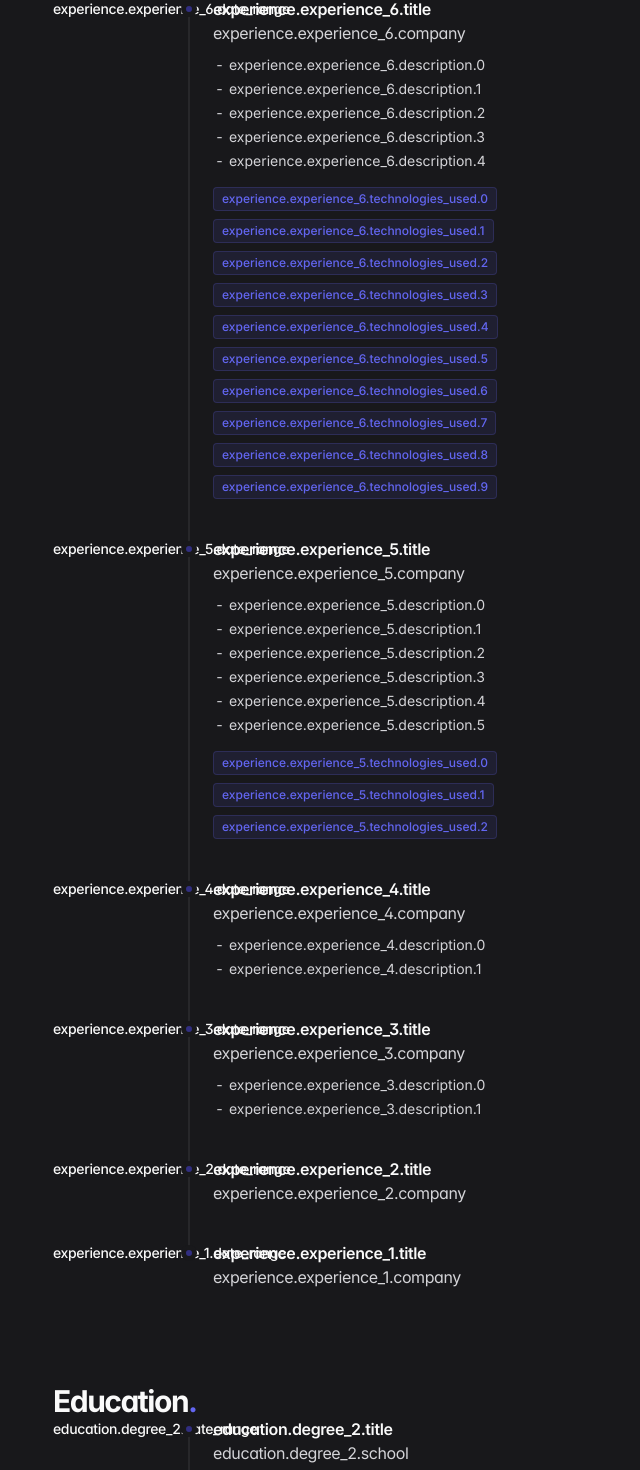
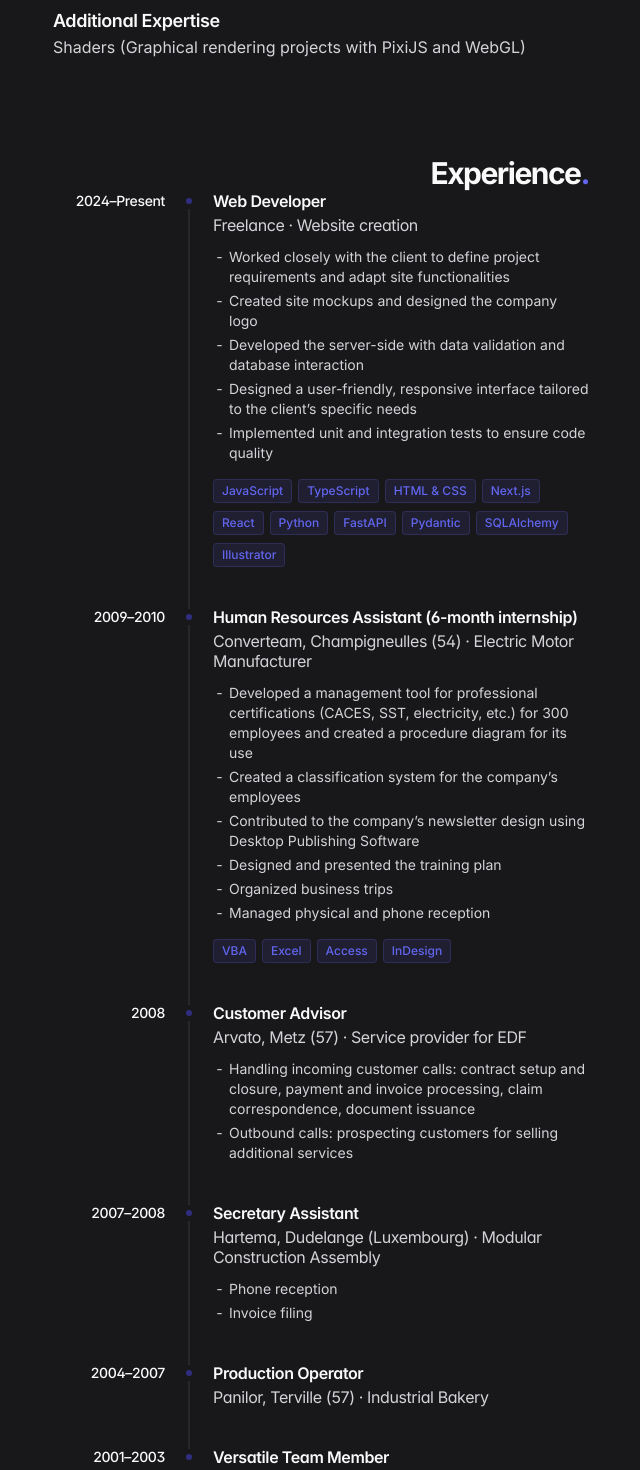
Before and after one commit to Yann-rem/cv, a Next.js app: page /en in a window 1280 px wide. Shown: the part 1153-2623 px from the top of the page, without its empty margins (595-1235 px from the left). Built offline with nearby package versions, Linux system fonts and the light colour scheme.

Commit message:
Update translation keys

```diff
--- a/src/app/[locale]/components/about/About.tsx
+++ b/src/app/[locale]/components/about/About.tsx
@@ -12,9 +12,9 @@ const About: FC = () => {
 
   return (
     <div className={styles["paragraphs"]}>
-      <p className="paragraph">{t("paragraph_1")}</p>
-      <p className="paragraph">{t("paragraph_2")}</p>
-      <p className="paragraph">{t("paragraph_3")}</p>
+      <p className="paragraph">{t("paragraph1")}</p>
+      <p className="paragraph">{t("paragraph2")}</p>
+      <p className="paragraph">{t("paragraph3")}</p>
     </div>
   );
 };
--- a/src/app/[locale]/components/education/educationData.ts
+++ b/src/app/[locale]/components/education/educationData.ts
@@ -6,13 +6,13 @@ interface EducationItem {
 
 export const educationItems: EducationItem[] = [
   {
-    dateRangeKey: "degree_2.date_range",
-    titleKey: "degree_2.title",
-    schoolKey: "degree_2.school",
+    dateRangeKey: "degree2.date_range",
+    titleKey: "degree2.title",
+    schoolKey: "degree2.school",
   },
   {
-    dateRangeKey: "degree_1.date_range",
-    titleKey: "degree_1.title",
-    schoolKey: "degree_1.school",
+    dateRangeKey: "degree1.date_range",
+    titleKey: "degree1.title",
+    schoolKey: "degree1.school",
   },
 ] as const;
--- a/src/app/[locale]/components/experience/experienceData.ts
+++ b/src/app/[locale]/components/experience/experienceData.ts
@@ -8,67 +8,68 @@ interface ExperienceItem {
 
 export const experienceItems: ExperienceItem[] = [
   {
-    dateRangeKey: "experience_6.date_range",
-    titleKey: "experience_6.title",
-    companyKey: "experience_6.company",
+    dateRangeKey: "experience6.date_range",
+    titleKey: "experience6.title",
+    companyKey: "experience6.company",
     descriptionKey: [
-      "experience_6.description.0",
-      "experience_6.description.1",
-      "experience_6.description.2",
-      "experience_6.description.3",
-      "experience_6.description.4",
+      "experience6.description.0",
+      "experience6.description.1",
+      "experience6.description.2",
+      "experience6.description.3",
+      "experience6.description.4",
     ],
     technologiesUsedKey: [
-      "experience_6.technologies_used.0",
-      "experience_6.technologies_used.1",
-      "experience_6.technologies_used.2",
-      "experience_6.technologies_used.3",
-      "experience_6.technologies_used.4",
-      "experience_6.technologies_used.5",
-      "experience_6.technologies_used.6",
-      "experience_6.technologies_used.7",
-      "experience_6.technologies_used.8",
-      "experience_6.technologies_used.9",
+      "experience6.technologies_used.0",
+      "experience6.technologies_used.1",
+      "experience6.technologies_used.2",
+      "experience6.technologies_used.3",
+      "experience6.technologies_used.4",
+      "experience6.technologies_used.5",
+      "experience6.technologies_used.6",
+      "experience6.technologies_used.7",
+      "experience6.technologies_used.8",
+      "experience6.technologies_used.9",
     ],
   },
   {
-    dateRangeKey: "experience_5.date_range",
-    titleKey: "experience_5.title",
-    companyKey: "experience_5.company",
+    dateRangeKey: "experience5.date_range",
+    titleKey: "experience5.title",
+    companyKey: "experience5.company",
     descriptionKey: [
-      "experience_5.description.0",
-      "experience_5.description.1",
-      "experience_5.description.2",
-      "experience_5.description.3",
-      "experience_5.description.4",
-      "experience_5.description.5",
+      "experience5.description.0",
+      "experience5.description.1",
+      "experience5.description.2",
+      "experience5.description.3",
+      "experience5.description.4",
+      "experience5.description.5",
     ],
     technologiesUsedKey: [
-      "experience_5.technologies_used.0",
-      "experience_5.technologies_used.1",
-      "experience_5.technologies_used.2",
+      "experience5.technologies_used.0",
+      "experience5.technologies_used.1",
+      "experience5.technologies_used.2",
+      "experience5.technologies_used.3",
     ],
   },
   {
-    dateRangeKey: "experience_4.date_range",
-    titleKey: "experience_4.title",
-    companyKey: "experience_4.company",
-    descriptionKey: ["experience_4.description.0", "experience_4.description.1"],
+    dateRangeKey: "experience4.date_range",
+    titleKey: "experience4.title",
+    companyKey: "experience4.company",
+    descriptionKey: ["experience4.description.0", "experience4.description.1"],
   },
   {
-    dateRangeKey: "experience_3.date_range",
-    titleKey: "experience_3.title",
-    companyKey: "experience_3.company",
-    descriptionKey: ["experience_3.description.0", "experience_3.description.1"],
+    dateRangeKey: "experience3.date_range",
+    titleKey: "experience3.title",
+    companyKey: "experience3.company",
+    descriptionKey: ["experience3.description.0", "experience3.description.1"],
   },
   {
-    dateRangeKey: "experience_2.date_range",
-    titleKey: "experience_2.title",
-    companyKey: "experience_2.company",
+    dateRangeKey: "experience2.date_range",
+    titleKey: "experience2.title",
+    companyKey: "experience2.company",
   },
   {
-    dateRangeKey: "experience_1.date_range",
-    titleKey: "experience_1.title",
-    companyKey: "experience_1.company",
+    dateRangeKey: "experience1.date_range",
+    titleKey: "experience1.title",
+    companyKey: "experience1.company",
   },
 ] as const;
```
